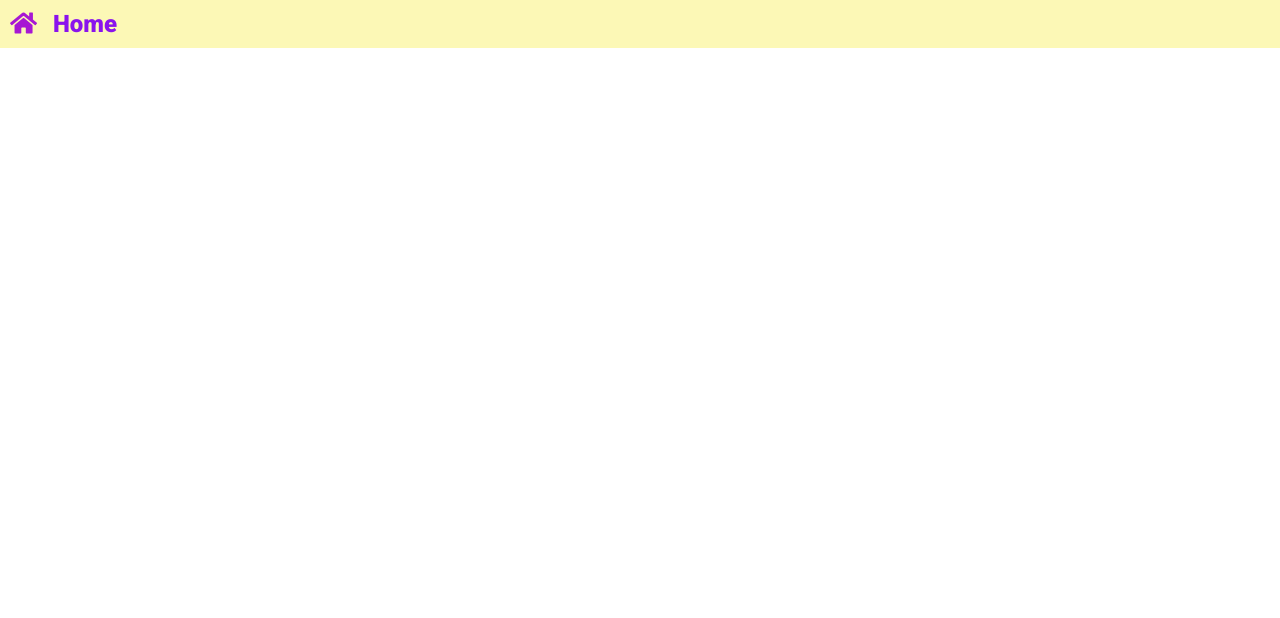
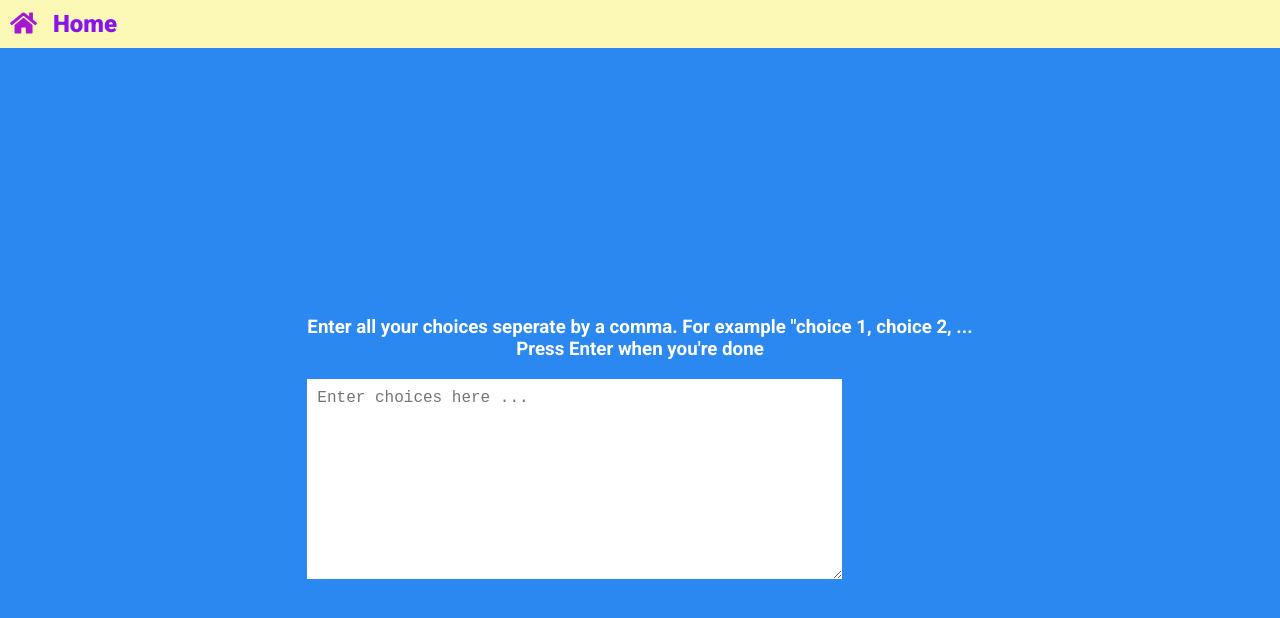
Before and after one commit to namnguyen191/fifty-projects, an Angular app: page /day-thirteen in a window 1280 px wide. Before the commit this address led to /. Shown: the top 618 px of the page. Built offline with nearby package versions, Linux system fonts and the light colour scheme; a web font is replaced by a local one.

Commit message:
Add day-thirteen

```diff
--- a/src/app/app-routing.module.ts
+++ b/src/app/app-routing.module.ts
@@ -27,6 +27,7 @@ const routes: Routes = [
   { path: 'day-ten', loadChildren: () => import('./day-ten/day-ten.module').then(m => m.DayTenModule) },
   { path: 'day-eleven', loadChildren: () => import('./day-eleven/day-eleven.module').then(m => m.DayElevenModule) },
   { path: 'day-twelve', loadChildren: () => import('./day-twelve/day-twelve.module').then(m => m.DayTwelveModule) },
+  { path: 'day-thirteen', loadChildren: () => import('./day-thirteen/day-thirteen.module').then(m => m.DayThirteenModule) },
 ];
 
 @NgModule({
--- a/src/app/app.module.ts
+++ b/src/app/app.module.ts
@@ -1,4 +1,5 @@
 import { NgModule } from '@angular/core';
+import { FormsModule } from '@angular/forms';
 import { BrowserModule } from '@angular/platform-browser';
 
 import { AppRoutingModule } from './app-routing.module';
@@ -8,7 +9,7 @@ import { SharedModule } from './shared/shared.module';
 
 @NgModule({
   declarations: [AppComponent, NavbarComponent],
-  imports: [BrowserModule, AppRoutingModule, SharedModule],
+  imports: [BrowserModule, AppRoutingModule, SharedModule, FormsModule],
   bootstrap: [AppComponent],
 })
 export class AppModule {}
--- /dev/null
+++ b/src/app/day-thirteen/day-thirteen-routing.module.ts
@@ -0,0 +1,11 @@
+import { NgModule } from '@angular/core';
+import { RouterModule, Routes } from '@angular/router';
+import { DayThirteenComponent } from './day-thirteen.component';
+
+const routes: Routes = [{ path: '', component: DayThirteenComponent }];
+
+@NgModule({
+  imports: [RouterModule.forChild(routes)],
+  exports: [RouterModule]
+})
+export class DayThirteenRoutingModule { }
--- /dev/null
+++ b/src/app/day-thirteen/day-thirteen.component.html
@@ -0,0 +1,26 @@
+<div class="day-thirteen-container">
+  <div class="choice-container">
+    <h3>
+      Enter all your choices seperate by a comma. For example "choice 1, choice
+      2, ... <br />Press Enter when you're done
+    </h3>
+    <textarea
+      placeholder="Enter choices here ..."
+      id="txtarea"
+      class="txtarea"
+      #txtarea
+      cols="50"
+      rows="10"
+      spellcheck="false"
+      (keyup)="createChoicesTags()"
+      (keyup.enter)="pickRandomTags()"
+    ></textarea>
+    <div class="tags">
+      <ng-container *ngFor="let tag of tags">
+        <div class="tag" [ngClass]="{ highlight: pickedTags === tag }">
+          {{ tag }}
+        </div>
+      </ng-container>
+    </div>
+  </div>
+</div>
--- /dev/null
+++ b/src/app/day-thirteen/day-thirteen.component.scss
@@ -0,0 +1,42 @@
+.day-thirteen-container {
+  height: 100vh;
+  display: flex;
+  justify-content: center;
+  align-items: center;
+  background-color: #2b88f0;
+
+  .choice-container {
+    h3 {
+      color: #fff;
+      text-align: center;
+    }
+
+    .txtarea {
+      border: none;
+      display: block;
+      // width: 100%;
+      // height: 100px;
+      padding: 10px;
+      margin: 0 0 20px;
+      font-size: 16px;
+    }
+
+    .tags {
+      max-width: 500px;
+
+      .tag {
+        background-color: #f0932b;
+        color: #fff;
+        border-radius: 50px;
+        padding: 10px 20px;
+        margin: 0 5px 10px 0;
+        font-size: 14px;
+        display: inline-block;
+
+        &.highlight {
+          background-color: #273c75;
+        }
+      }
+    }
+  }
+}
--- /dev/null
+++ b/src/app/day-thirteen/day-thirteen.component.ts
@@ -0,0 +1,53 @@
+import { Component, ElementRef, OnInit, ViewChild } from '@angular/core';
+import { Title } from '@angular/platform-browser';
+
+@Component({
+  selector: 'app-day-thirteen',
+  templateUrl: './day-thirteen.component.html',
+  styleUrls: ['./day-thirteen.component.scss'],
+})
+export class DayThirteenComponent implements OnInit {
+  tags: string[] = [];
+  pickedTags: string | undefined;
+  @ViewChild('txtarea') txtarea: ElementRef<HTMLTextAreaElement> | undefined;
+
+  constructor(private titleService: Title) {}
+
+  ngOnInit(): void {
+    this.titleService.setTitle('Fifty Projects - Day 13');
+  }
+
+  createChoicesTags() {
+    if (this.txtarea) {
+      const choicesString = this.txtarea.nativeElement.value;
+      this.tags = choicesString
+        .split(',')
+        .filter((tag) => tag.trim() !== '')
+        .map((tag) => tag.trim());
+    } else {
+      console.log('Something wrong with getting the text area value');
+    }
+  }
+
+  pickRandomTags() {
+    if (this.txtarea) {
+      this.txtarea.nativeElement.value =
+        this.txtarea.nativeElement.value.replace(/(\r\n|\n|\r)/gm, '');
+    }
+    if (this.tags.length > 0) {
+      const loops = Math.floor(Math.random() * (50 - 30) + 30);
+      let loopCount = 0;
+
+      const inter = setInterval(() => {
+        if (loopCount === loops) {
+          clearInterval(inter);
+        }
+
+        const randomTagIndex = Math.floor(Math.random() * this.tags.length);
+        this.pickedTags = this.tags[randomTagIndex];
+
+        loopCount++;
+      }, 20);
+    }
+  }
+}
--- a/src/app/home/home.component.html
+++ b/src/app/home/home.component.html
@@ -94,4 +94,12 @@
     description="Collapsable FAQs by modifying display property"
   >
   </app-project-card>
+
+  <app-project-card
+    routerLink="day-thirteen"
+    title="Day 13"
+    imgUrl="assets/images/day-thirteen-snippet.png"
+    description="Random choices generator with simple JS"
+  >
+  </app-project-card>
 </div>
```
Also changed, not shown: src/app/day-thirteen/day-thirteen.module.ts (added, +17 -0 lines), src/assets/images/day-thirteen-snippet.png (added), 1 other file (tests, documents, lock files or other folders).
